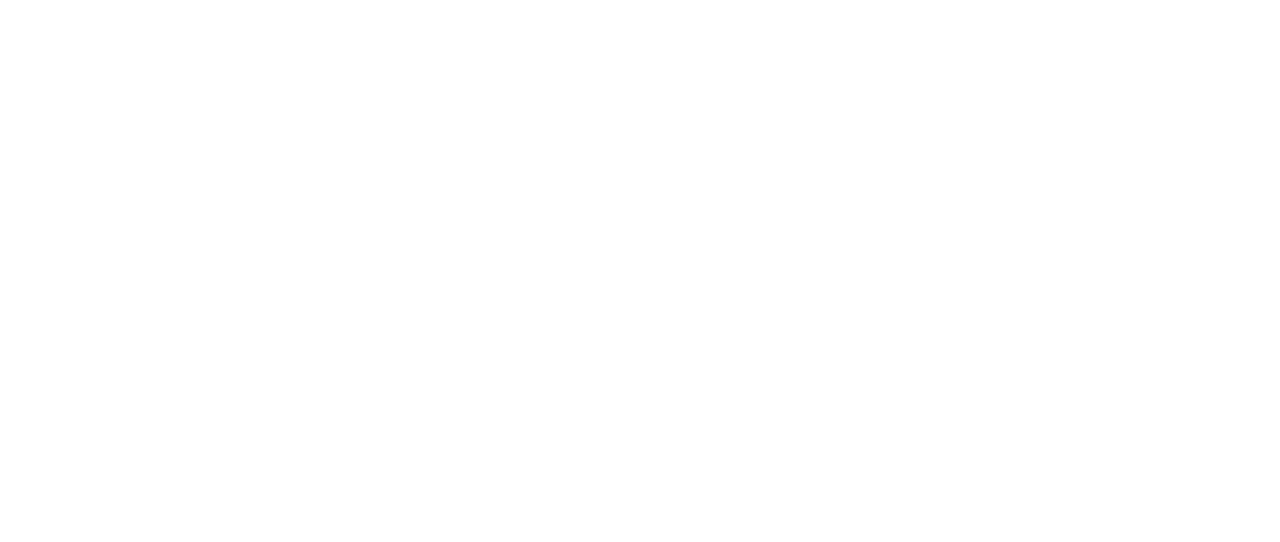
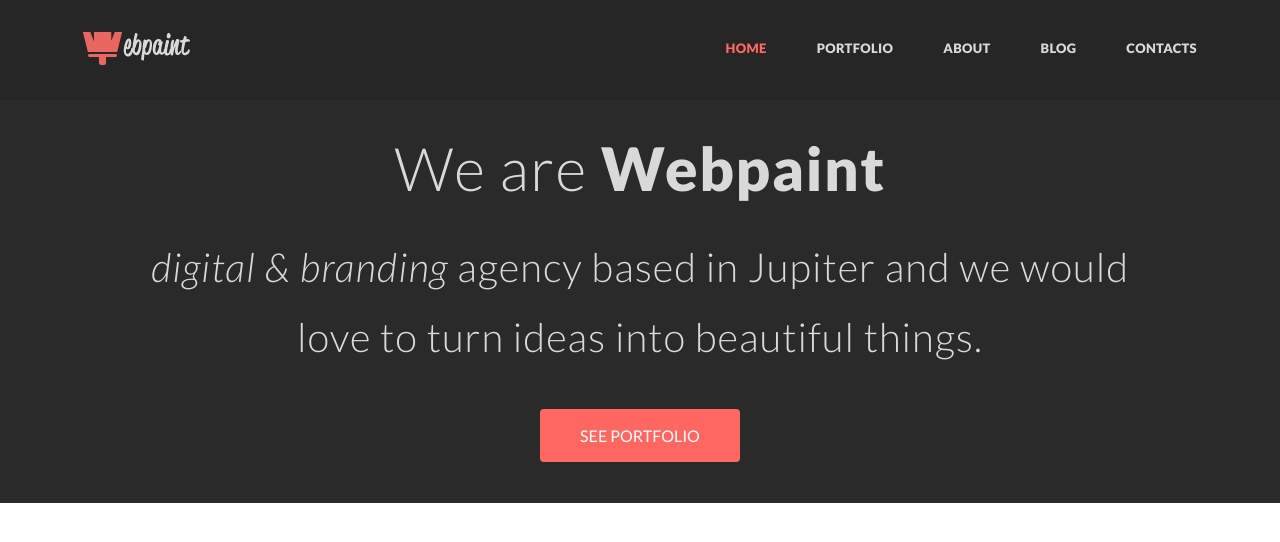
Before and after one commit to maks1mp/layout-types, a plain HTML site: page index.html in a window 1280 px wide. Drawn offline with Linux system fonts and the light colour scheme.

Commit message:
grid in progress

```diff
--- a/index.html
+++ b/index.html
@@ -10,6 +10,27 @@
     <link rel="stylesheet" href="./styles/main.css">
 </head>
 <body>
-
+    <header class="bg-black">
+        <div class="container header-grid">
+            <div class="logo">
+                <img src="./assets/logo.png" alt="">
+            </div>
+            <nav>
+                <a class="c-red" href="#">HOME</a>
+                <a class="c-light-gray" href="#">PORTFOLIO</a>
+                <a class="c-light-gray" href="#">ABOUT</a>
+                <a class="c-light-gray" href="#">BLOG</a>
+                <a class="c-light-gray" href="#">CONTACTS</a>
+            </nav>
+        </div>
+    </header>
+    <section class="main bg-dark">
+        <h1 class="c-light-gray">We are <b>Webpaint</b></h1>
+        <p class="c-light-gray">
+            <i>digital &amp; branding</i> agency based in Jupiter and we would<br>love
+            to turn ideas into beautiful things.
+        </p>
+        <a href="#" class="bg-red">See Portfolio</a>
+    </section>
 </body>
 </html>
--- a/styles/main.css
+++ b/styles/main.css
@@ -0,0 +1,66 @@
+.container {
+    max-width: 1114px;
+    margin: 0 auto;
+}
+
+.header-grid {
+    display: grid;
+    grid-template-columns: repeat(2, 1fr);
+    align-items: center;
+}
+
+.header-grid nav {
+    display: grid;
+    grid-template-columns: repeat(5, min-content);
+    gap: 50px;
+    align-items: center;
+    justify-content: end;
+    padding: 36px 0 39px;
+}
+
+.header-grid .logo {
+    padding: 32px 0px;
+}
+
+.header-grid nav a {
+    text-decoration: none;
+    font-weight: 900;
+    font-size: 13px;
+    line-height: 1.85;
+    letter-spacing: 0.325px;
+    text-transform: uppercase;
+}
+
+.main {
+    padding: 44px 0 58px;
+    text-align: center;
+}
+
+.main h1 {
+    font-style: normal;
+    font-weight: 300;
+    font-size: 60px;
+    line-height: .83;
+    letter-spacing: 1.5px;
+    margin-bottom: 38px;
+}
+
+.main h1 b {
+    font-weight: 900;
+}
+
+.main p {
+    font-weight: 300;
+    font-size: 40px;
+    line-height: 1.75;
+    letter-spacing: 1px;
+    margin-bottom: 54px;
+}
+
+.main a {
+    color: #ffffff;
+    padding: 17px 40px;
+    border-radius: 4px;
+    text-decoration: none;
+    text-transform: uppercase;
+}
```
